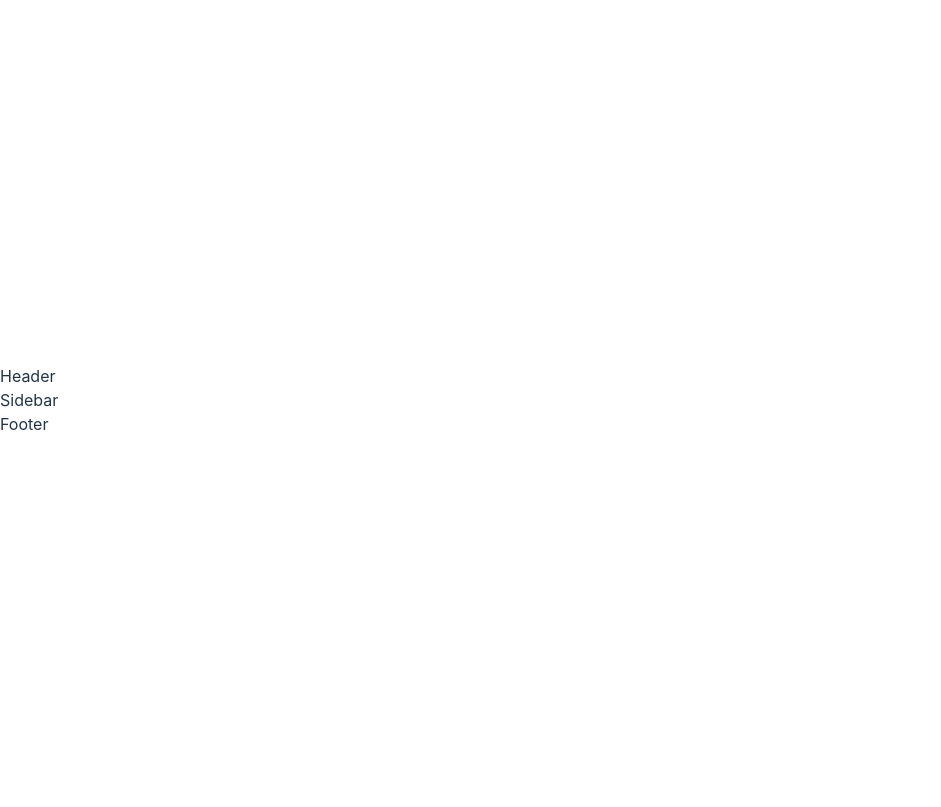
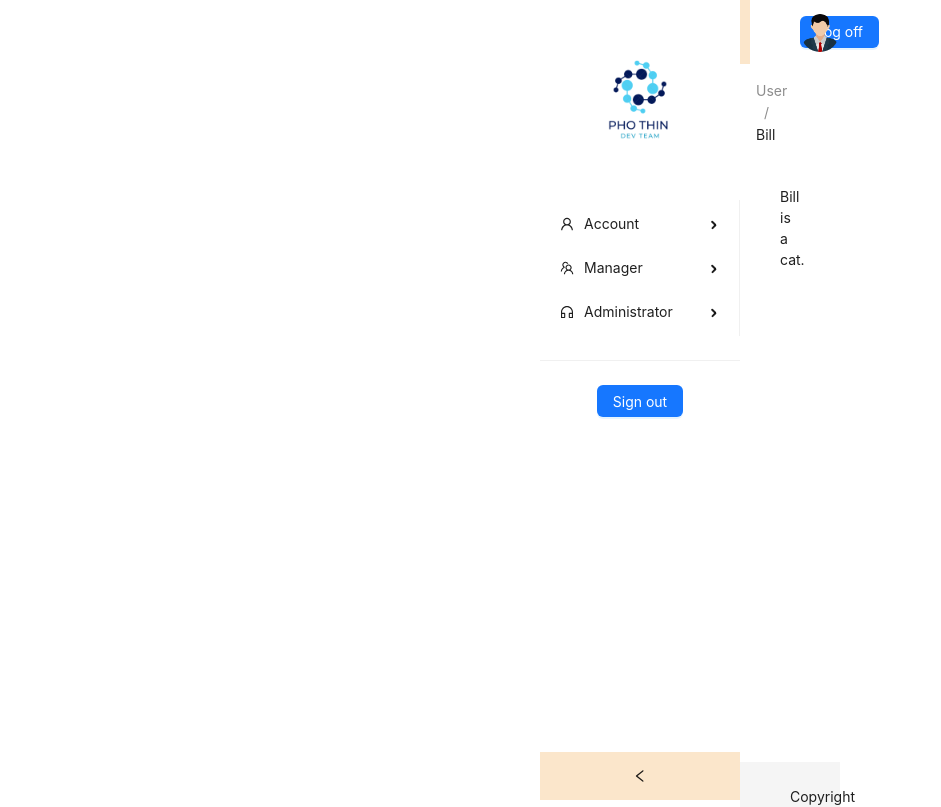
Before and after one commit to Tonydang223/DP05-Team-03-FinalProject-Rest, a React (Vite) app in the folder Frontend/: page / in a window 1280 px wide. Shown: the top 807 px of the page, without its empty margins (0-941 px from the left). Built offline with nearby package versions, Linux system fonts and the light colour scheme.

Commit message:
T_02: Create sidebar and navbar (#2)
* T_02: Create sidebar and navbar

* T_02: Format code

```diff
--- a/Frontend/src/index.css
+++ b/Frontend/src/index.css
@@ -25,7 +25,7 @@ a:hover {
 
 body {
   margin: 0;
-  display: flex;
+  /* display: flex; */
   place-items: center;
   min-width: 320px;
   min-height: 100vh;
--- a/Frontend/src/layouts/Footer/Footer.jsx
+++ b/Frontend/src/layouts/Footer/Footer.jsx
@@ -1,5 +1,17 @@
 import React from 'react';
+import {Layout} from 'antd';
 
-export default function Footer() {
-  return <div>Footer</div>;
+const {Footer} = Layout;
+
+export default function FooterDash() {
+  var today = new Date();
+  return <>
+        <Footer
+          style={{
+            textAlign: 'center',
+          }}
+        >
+          Copyright ©{today.getFullYear()} Design by Pho Thin Team
+        </Footer>
+  </>;
 }
--- a/Frontend/src/layouts/Header/Header.jsx
+++ b/Frontend/src/layouts/Header/Header.jsx
@@ -1,5 +1,23 @@
 import React from 'react';
+import { Layout, theme, Row, Col, Button, Avatar } from 'antd';
+import AvatarIcon from '../../assets/avatar.png';
+import './header.css';
+const { Header } = Layout;
 
-export default function Header() {
-  return <div>Header</div>;
+export default function Navbar() {
+  return (
+    <Layout className='site-layout'>
+      <Header>
+        <Row justify='end'>
+          <Col xl={18}></Col>
+          <Col xl={2}>
+            <Button className="custom-button" type='primary'>Log off</Button>
+          </Col>
+          <Col xl={2}>
+            <Avatar size={40} src={AvatarIcon} />
+          </Col>
+        </Row>
+      </Header>
+    </Layout>
+  );
 }
--- /dev/null
+++ b/Frontend/src/layouts/Header/header.css
@@ -0,0 +1,8 @@
+.ant-layout-header {
+    background: white!important;
+    border-left: 10px solid #fbe6cb;
+}
+
+.custom-button:focus {
+    outline: 0px;
+}
--- /dev/null
+++ b/Frontend/src/layouts/MainContent/MainContent.jsx
@@ -0,0 +1,37 @@
+import React from 'react'
+import {Layout, Breadcrumb, theme} from 'antd'
+
+const {Content} = Layout;
+
+const MainContent = () => {
+    const {
+        token: { colorBgContainer },
+      } = theme.useToken();
+  return (
+    <Content
+          style={{
+            margin: '0 16px',
+          }}
+        >
+          <Breadcrumb
+            style={{
+              margin: '16px 0',
+            }}
+          >
+            <Breadcrumb.Item>User</Breadcrumb.Item>
+            <Breadcrumb.Item>Bill</Breadcrumb.Item>
+          </Breadcrumb>
+          <div
+            style={{
+              padding: 24,
+              minHeight: 600,
+              background: colorBgContainer,
+            }}
+          >
+            Bill is a cat.
+          </div>
+        </Content>
+  )
+}
+
+export default MainContent
--- a/Frontend/src/layouts/Sidebar/Sidebar.jsx
+++ b/Frontend/src/layouts/Sidebar/Sidebar.jsx
@@ -1,5 +1,51 @@
-import React from "react";
+import { UserOutlined, TeamOutlined, CustomerServiceOutlined } from '@ant-design/icons';
+import { Layout, Menu, Image, Button, Divider } from 'antd';
+import { useState } from 'react';
+import './sidebar.css';
+import logoSidebar from '../../assets/logoTeam.png';
+
+const { Sider } = Layout;
+
+function getItem(label, key, icon, children) {
+  return {
+    key,
+    icon,
+    children,
+    label,
+  };
+}
+const items = [
+  getItem('Account', 'sub1', <UserOutlined />, [
+    getItem('Dashboard', '1'),
+    getItem('Requests', '2'),
+    getItem('Days off', '3'),
+  ]),
+  getItem('Manager', 'sub2', <TeamOutlined />, [
+    getItem('Memeber', '4'),
+    getItem('Groups', '5'),
+    getItem('Notifications', '6'),
+    getItem('Sync', '7'),
+  ]),
+  getItem('Administrator', 'sub3', <CustomerServiceOutlined />, [getItem('Workspaces', ' 8')]),
+];
 
 export default function SideBar() {
-  return <div>Sidebar</div>
+  const [collapsed, setCollapsed] = useState(false);
+  return (
+    <Sider
+      theme='light'
+      collapsible
+      collapsed={collapsed}
+      onCollapse={(value) => setCollapsed(value)}
+    >
+      <Image preview={false} src={logoSidebar} />
+      <Menu theme='light' items={items} />
+      <Divider></Divider>
+      <div style={{ display: 'flex', justifyContent: 'center' }}>
+        <Button className='custom-button' type='primary'>
+          Sign out
+        </Button>
+      </div>
+    </Sider>
+  );
 }
--- /dev/null
+++ b/Frontend/src/layouts/Sidebar/sidebar.css
@@ -0,0 +1,8 @@
+.ant-layout-sider-trigger {
+    background: #fbe6cb !important;
+}
+
+.ant-layout-sider-trigger:hover {
+    background:  #c29252 !important;
+    color: aliceblue !important;
+}
--- a/Frontend/src/layouts/index.layouts.jsx
+++ b/Frontend/src/layouts/index.layouts.jsx
@@ -1,16 +1,26 @@
 import React from 'react';
-import Header from './Header/Header';
+import Navbar from './Header/Header';
 import Footer from './Footer/Footer';
 import SideBar from './Sidebar/Sidebar';
+
+import { Layout } from 'antd';
 import { Outlet, Navigate, useLocation } from 'react-router-dom';
+import MainContent from './MainContent/MainContent';
 
 export default function Layouts() {
   return (
-    <div className='App'>
-      <Header />
+    <Layout
+      style={{
+        minHeight: '100vh',
+      }}
+    >
       <SideBar />
-      <Outlet />
-      <Footer />
-    </div>
+      <Layout className='site-layout'>
+        <Navbar />
+        <MainContent />
+        <Outlet />
+        <Footer />
+      </Layout>
+    </Layout>
   );
 }
```
Also changed, not shown: Frontend/src/assets/avatar.png (added), Frontend/src/assets/logoTeam.png (added).
